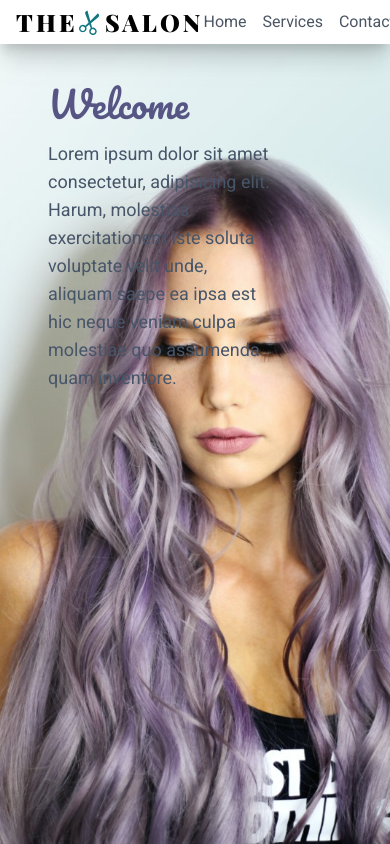
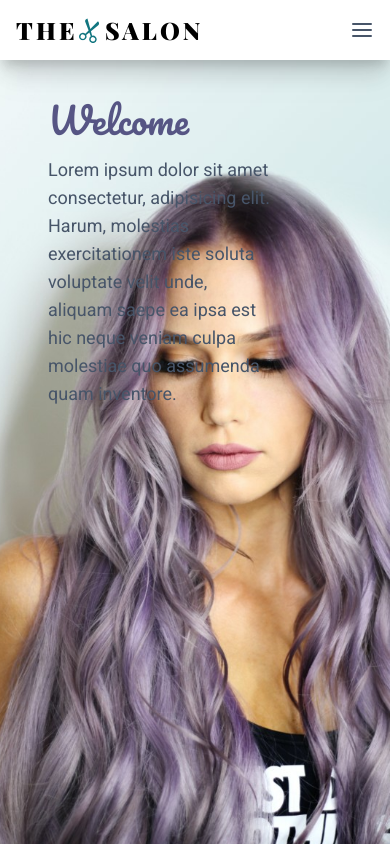
Before and after one commit to pie1011/salon, a Next.js app: page / in a window 390 px wide. Shown: the top 844 px of the page. Built offline with nearby package versions, Linux system fonts and the light colour scheme.

Commit message:
bigger nav bar

```diff
--- a/app/layout.tsx
+++ b/app/layout.tsx
@@ -13,7 +13,7 @@ export default function RootLayout({
   children: React.ReactNode;
 }) {
   return (
-    <html lang="en">
+    <html lang="en" className="scroll-smooth">
       <body className={roboto.className}>{children}</body>
     </html>
   );
--- a/components/navigation.tsx
+++ b/components/navigation.tsx
@@ -1,11 +1,17 @@
-import React from "react";
+'use client'
+import React, { useState } from "react";
 import { playfair_display } from "@/app/fonts";
 
 const Navigation: React.FC = () => {
+  const [isNavOpen, setIsNavOpen] = useState(false);
   const linkClass = "flex items-center text-lg font-extrabold text-black logo";
 
+  const toggleNav = () => {
+    setIsNavOpen(!isNavOpen);
+  };
+
   return (
-    <nav className="container mx-auto px-4 py-2 flex items-center justify-between">
+    <nav className="container mx-auto px-4 py-4 flex items-center justify-between">
       <a href="/" className={`${linkClass} ${playfair_display.className} `}>
         the
         <svg
@@ -21,14 +27,41 @@ const Navigation: React.FC = () => {
         </svg>
         salon
       </a>
-      <ul className="flex space-x-4">
+      <button
+        className="md:hidden"
+        onClick={toggleNav}
+        aria-label="Toggle navigation"
+      >
+        <svg
+          xmlns="http://www.w3.org/2000/svg"
+          width="24"
+          height="24"
+          viewBox="0 0 24 24"
+          fill="none"
+          stroke="currentColor"
+          strokeWidth="2"
+          strokeLinecap="round"
+          strokeLinejoin="round"
+        >
+          {isNavOpen ? (
+            <path d="M18 6L6 18M6 6l12 12" />
+          ) : (
+            <path d="M3 12h18M3 6h18M3 18h18" />
+          )}
+        </svg>
+      </button>
+      <ul
+        className={`${
+          isNavOpen ? "block" : "hidden"
+        } md:flex md:space-x-4`}
+      >
         <li>
-          <a href="#" className="text-gray-600 hover:text-gray-800">
+          <a href="/" className="text-gray-600 hover:text-gray-800">
             Home
           </a>
         </li>
         <li>
-          <a href="#" className="text-gray-600 hover:text-gray-800">
+          <a href="#aboutus" className="text-gray-600 hover:text-gray-800">
             Services
           </a>
         </li>
```
